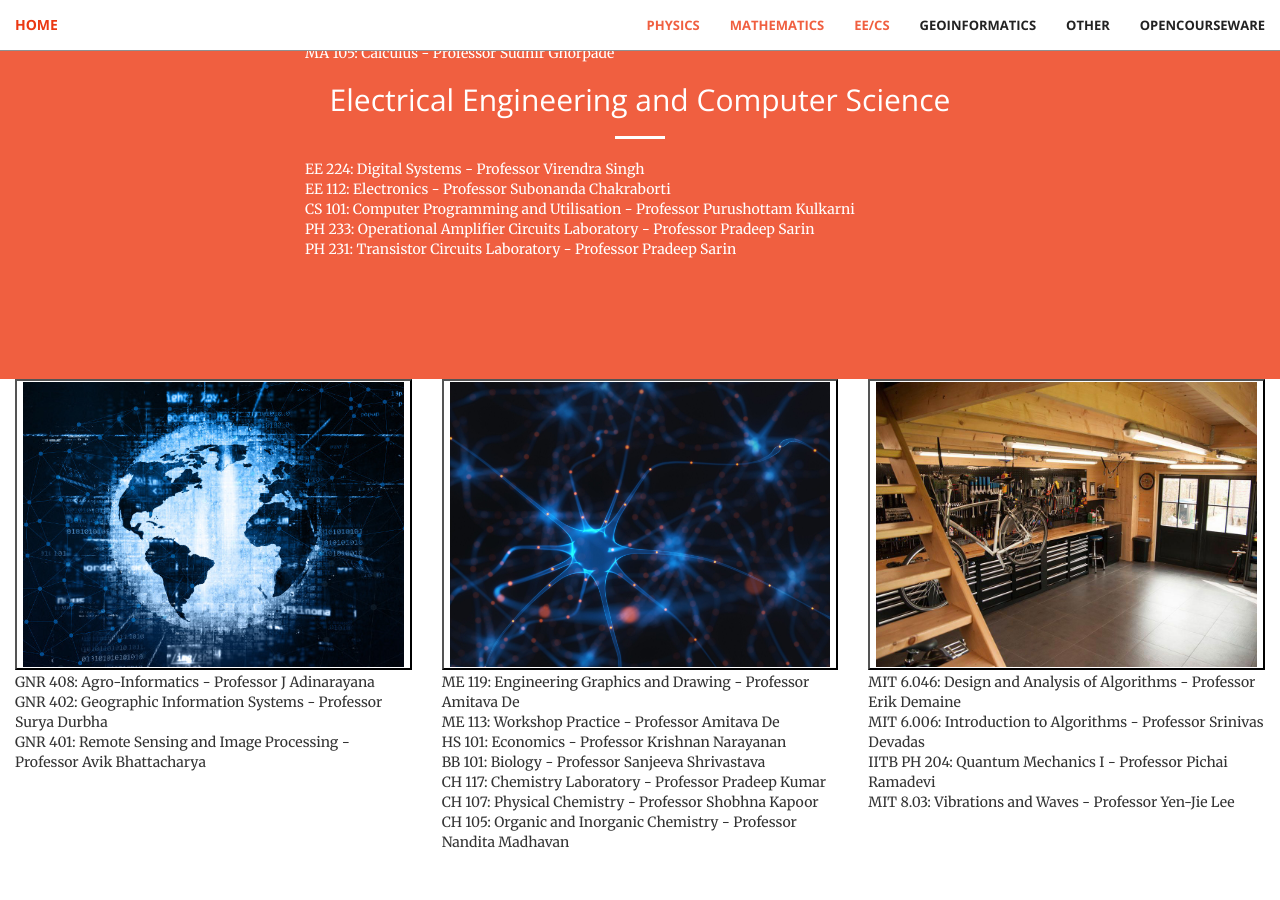
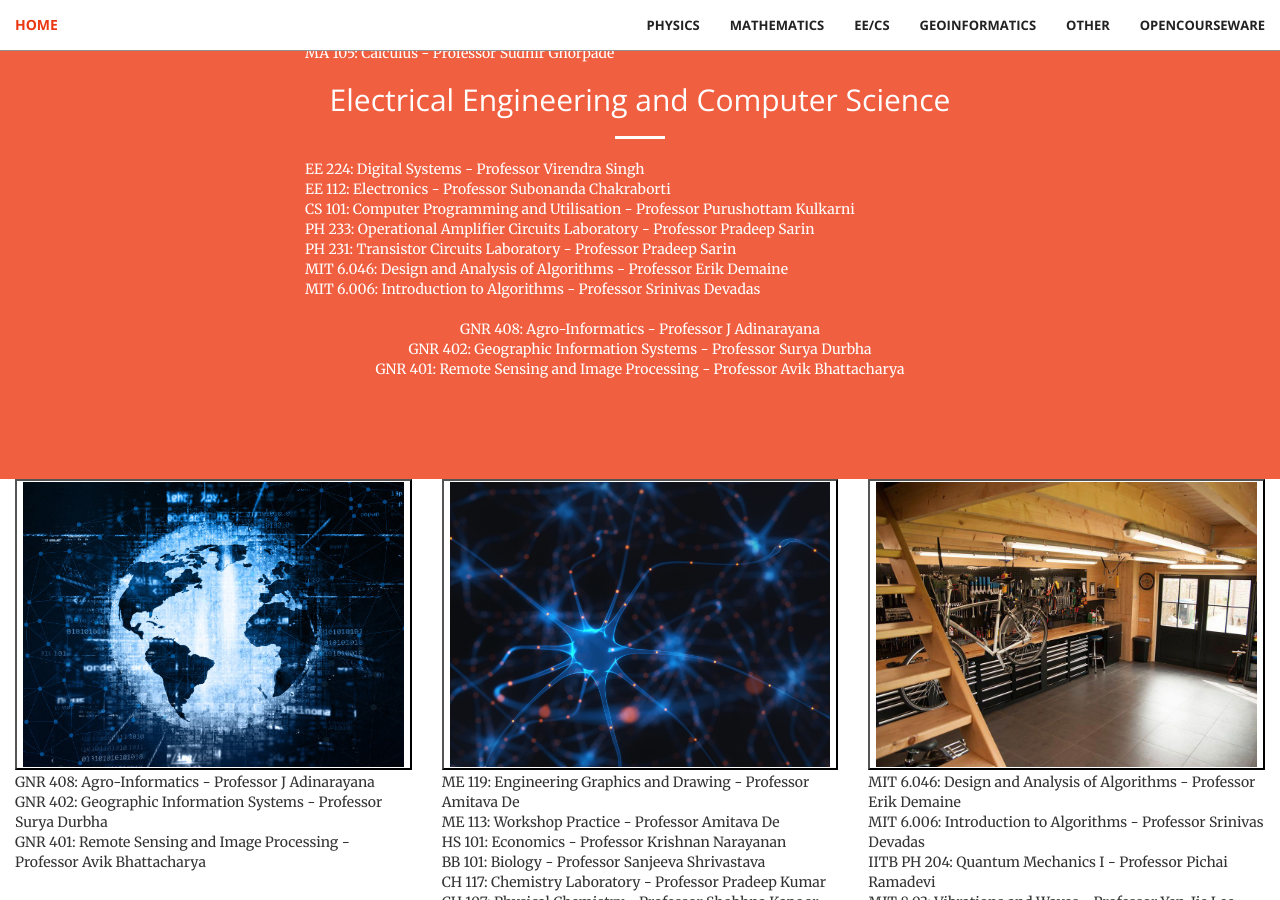
Before and after one commit to aravindbharathi/aravindbharathi.github.io, a Jekyll site: the page courses/index.html, which Jekyll copies as it is, in a window 1280 px wide and 900 px high, scrolled down 1765 px. Built offline with Jekyll 4.4.1, drawn with Linux system fonts in a browser that asks for light colours; before the commit the page ends 2617 px from its top, so only the background shows below that.

Commit message:
Update index.html

```diff
--- a/courses/index.html
+++ b/courses/index.html
@@ -101,7 +101,7 @@
         </div>
     </header>
 
-    <section class="no-padding" id="portfolio">
+    <section class="no-padding">
         <div class="container-fluid">
             <div class="row no-gutter">
                 <div class="col-lg-4 col-sm-6">
@@ -163,7 +163,7 @@
         <div class="container">
             <div class="row">
                 <div class="col-lg-8 col-lg-offset-2 text-center">
-                  <div id="myDIV">
+                  <div id="myDIV" id="portfolio">
                     <h2 class="section-heading">Physics</h2>
                     <hr class="light">
                     <p class="text-faded">
@@ -205,16 +205,23 @@
                     EE 112: Electronics - Professor Subonanda Chakraborti<br>
                     CS 101: Computer Programming and Utilisation - Professor Purushottam Kulkarni<br>
                     PH 233: Operational Amplifier Circuits Laboratory - Professor Pradeep Sarin<br>
-                    PH 231: Transistor Circuits Laboratory - Professor Pradeep Sarin
+                    PH 231: Transistor Circuits Laboratory - Professor Pradeep Sarin<br>
+                    MIT 6.046: Design and Analysis of Algorithms - Professor Erik Demaine<br>
+                    MIT 6.006: Introduction to Algorithms - Professor Srinivas Devadas<br>
                     </ul>
                     </p>
+                  </div>
+                  <div id="myDIV4" id="portfolio2">
+                    GNR 408: Agro-Informatics - Professor J Adinarayana<br>
+                    GNR 402: Geographic Information Systems - Professor Surya Durbha<br>
+                    GNR 401: Remote Sensing and Image Processing - Professor Avik Bhattacharya
                   </div>
                 </div>
               </div>
            </div>
     </section>
 
-    <section class="no-padding" id="portfolio2">
+    <section class="no-padding">
                 <div class="col-lg-4 col-sm-6">
                 <a class="portfolio-box">
                   <button onclick="myFunction4()" class="button1">
```
